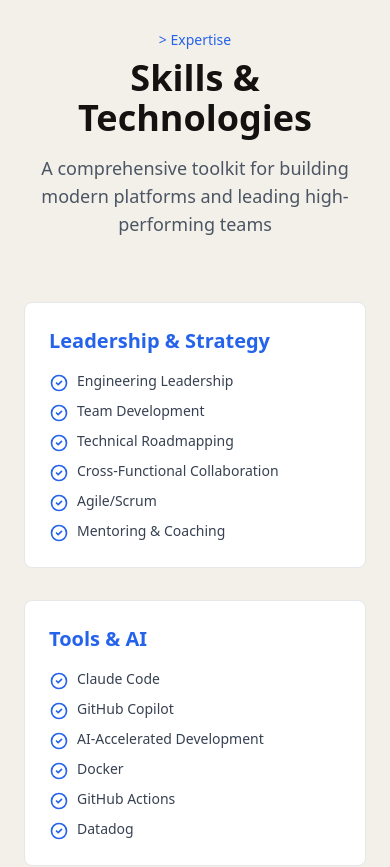
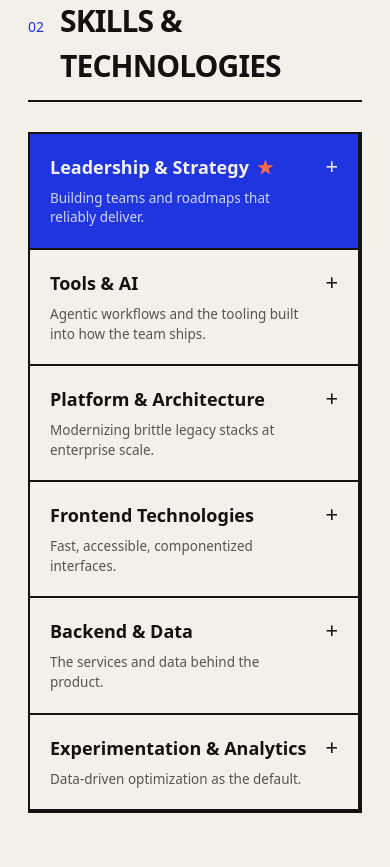
Before and after one commit to tshields86/travis-shields, a Next.js app: page / in a window 390 px wide. Shown: the part 2440-3307 px from the top of the page. Built offline with nearby package versions, Linux system fonts and the light colour scheme; a web font is replaced by a local one.

Commit message:
Rebuild Skills as bordered 3x2 capability grid with mobile accordion
Native details/summary; featured cobalt Leadership card; collapses to
keyboard-operable accordions at <=560px, all-open above

```diff
--- a/components/Skills.tsx
+++ b/components/Skills.tsx
@@ -1,125 +1,58 @@
-'use client';
+"use client";
 
-import { motion } from 'framer-motion';
-import { useInView } from 'framer-motion';
-import { useRef } from 'react';
+import { useEffect, useState } from "react";
+import { SectionHeading } from "@/components/ui/SectionHeading";
+import { Reveal } from "@/components/ui/Reveal";
+import { skillCategories } from "@/lib/content";
 
-const skills = {
-  'Leadership & Strategy': [
-    'Engineering Leadership',
-    'Team Development',
-    'Technical Roadmapping',
-    'Cross-Functional Collaboration',
-    'Agile/Scrum',
-    'Mentoring & Coaching',
-  ],
-  'Tools & AI': [
-    'Claude Code',
-    'GitHub Copilot',
-    'AI-Accelerated Development',
-    'Docker',
-    'GitHub Actions',
-    'Datadog',
-  ],
-  'Platform & Architecture': [
-    'Platform Modernization',
-    'Microservices',
-    'Micro-Frontends',
-    'Design Systems',
-    'CI/CD Pipelines',
-    'Cloud Infrastructure (AWS, GCP)',
-  ],
-  'Frontend Technologies': [
-    'Next.js',
-    'React',
-    'TypeScript',
-    'JavaScript',
-    'Tailwind CSS',
-    'Storybook',
-  ],
-  'Backend & Data': [
-    'Node.js',
-    'GraphQL',
-    'RESTful APIs',
-    'NoSQL/SQL',
-    'AWS Lambda',
-    'Elasticsearch',
-  ],
-  'Experimentation & Analytics': [
-    'A/B Testing Frameworks',
-    'Eppo Platform',
-    'Data-Driven Optimization',
-    'RUM & Performance Monitoring',
-    'Amplitude',
-    'Conversion Optimization',
-  ],
-};
+const MOBILE_QUERY = "(max-width: 560px)";
 
 export function Skills() {
-  const ref = useRef(null);
-  const isInView = useInView(ref, { once: true, margin: '-100px' });
+  // Accordions are collapsed on mobile and all-open on larger screens.
+  const [openStates, setOpenStates] = useState<boolean[]>(() =>
+    skillCategories.map(() => true),
+  );
+
+  useEffect(() => {
+    const mq = window.matchMedia(MOBILE_QUERY);
+    const sync = () => setOpenStates(skillCategories.map(() => !mq.matches));
+    sync();
+    mq.addEventListener("change", sync);
+    return () => mq.removeEventListener("change", sync);
+  }, []);
 
   return (
-    <section id="skills" ref={ref} className="py-24 px-6">
-      <div className="container mx-auto max-w-6xl">
-        <motion.div
-          initial={{ opacity: 0, y: 50 }}
-          animate={isInView ? { opacity: 1, y: 0 } : { opacity: 0, y: 50 }}
-          transition={{ duration: 0.6 }}
-        >
-          {/* Section Header */}
-          <div className="mb-16 text-center">
-            <p className="text-blue-600 dark:text-blue-400 font-mono text-sm mb-2">
-              &gt; Expertise
-            </p>
-            <h2 className="text-4xl md:text-5xl font-bold mb-4">
-              Skills & Technologies
-            </h2>
-            <p className="text-lg text-gray-600 dark:text-gray-400 max-w-2xl mx-auto">
-              A comprehensive toolkit for building modern platforms and leading high-performing teams
-            </p>
-          </div>
-
-          {/* Skills Grid */}
-          <div className="grid grid-cols-1 md:grid-cols-2 lg:grid-cols-3 gap-8">
-            {Object.entries(skills).map(([category, items], categoryIndex) => (
-              <motion.div
-                key={category}
-                initial={{ opacity: 0, y: 30 }}
-                animate={isInView ? { opacity: 1, y: 0 } : { opacity: 0, y: 30 }}
-                transition={{ duration: 0.5, delay: categoryIndex * 0.1 }}
-                className="bg-white dark:bg-gray-800 rounded-lg p-6 border border-gray-200 dark:border-gray-700 hover:border-blue-500 dark:hover:border-blue-500 transition-colors"
+    <section className="section" id="skills">
+      <div className="wrap">
+        <Reveal>
+          <SectionHeading number="02" title="Skills & Technologies" />
+          <div className="caps">
+            {skillCategories.map((category, index) => (
+              <details
+                key={category.title}
+                className={category.featured ? "cap cap-feat" : "cap"}
+                open={openStates[index]}
+                onToggle={(event) => {
+                  const next = event.currentTarget.open;
+                  setOpenStates((prev) =>
+                    prev.map((value, i) => (i === index ? next : value)),
+                  );
+                }}
               >
-                <h3 className="text-xl font-bold mb-4 text-blue-600 dark:text-blue-400">
-                  {category}
-                </h3>
-                <ul className="space-y-2">
-                  {items.map((skill) => (
-                    <li
-                      key={skill}
-                      className="flex items-start text-gray-700 dark:text-gray-300"
-                    >
-                      <svg
-                        className="w-5 h-5 text-blue-600 dark:text-blue-400 mr-2 mt-0.5 flex-shrink-0"
-                        fill="none"
-                        stroke="currentColor"
-                        viewBox="0 0 24 24"
-                      >
-                        <path
-                          strokeLinecap="round"
-                          strokeLinejoin="round"
-                          strokeWidth={2}
-                          d="M9 12l2 2 4-4m6 2a9 9 0 11-18 0 9 9 0 0118 0z"
-                        />
-                      </svg>
-                      <span className="text-sm">{skill}</span>
-                    </li>
+                <summary>
+                  <h3>{category.title}</h3>
+                  <p className="blurb">{category.blurb}</p>
+                  <span className="ind" aria-hidden="true" />
+                </summary>
+                <ul className="list">
+                  {category.items.map((item) => (
+                    <li key={item}>{item}</li>
                   ))}
                 </ul>
-              </motion.div>
+              </details>
             ))}
           </div>
-        </motion.div>
+        </Reveal>
       </div>
     </section>
   );
```
